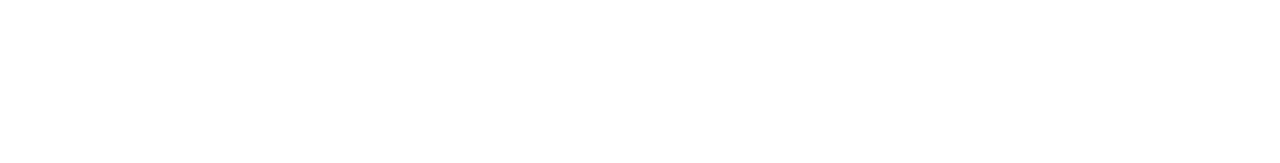
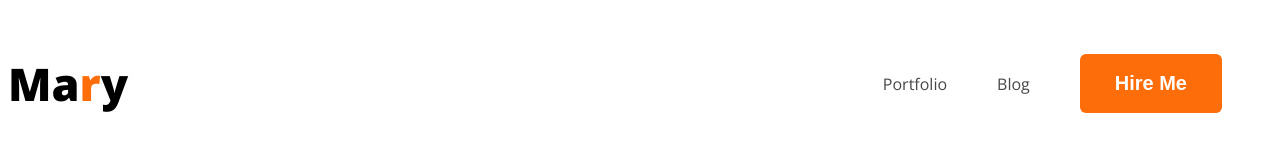
Before and after one commit to rozaneekantadas/developer-portfolio, a plain HTML site: page index.html in a window 1280 px wide. Drawn offline with nearby package versions, Linux system fonts and the light colour scheme.

Commit message:
added nav

```diff
--- a/index.html
+++ b/index.html
@@ -3,9 +3,32 @@
 <head>
     <meta charset="UTF-8">
     <meta name="viewport" content="width=device-width, initial-scale=1.0">
+    <link rel="preconnect" href="https://fonts.googleapis.com">
+    <link rel="preconnect" href="https://fonts.gstatic.com" crossorigin>
+    <link href="https://fonts.googleapis.com/css2?family=Open+Sans:ital,wght@0,300..800;1,300..800&display=swap" rel="stylesheet">
+    <link rel="stylesheet" href="styles/index.css">
     <title>Developer Portfolio</title>
 </head>
 <body>
+    <header>
+        <nav>
+            <h3 class="nav-title">Ma<span class="primary-text">r</span>y</h3>
+            <ul>
+                <li><a href="">Portfolio</a></li>
+                <li><a href="">Blog</a></li>
+                <li><button class="btn-primary">Hire Me</button></li>
+            </ul>
+        </nav>
+
+    </header>
+
+    <main>
+
+    </main>
+
+    <footer>
+
+    </footer>
 
 </body>
 </html>
--- /dev/null
+++ b/styles/index.css
@@ -0,0 +1,48 @@
+/* common shared styles */
+body{
+    font-family: "Lato", sans-serif;
+    font-family: "Open Sans", sans-serif;
+}
+
+/* nav related styles */
+
+nav {
+    display: flex;
+    align-items: center;
+    justify-content: space-between;
+}
+
+.nav-title{
+    color: black;
+    font-size: 45px;
+    font-weight: 800;
+}
+
+.primary-text{
+    color: #FD6E0A;
+}
+
+.btn-primary{
+    background-color: #FD6E0A;
+    border-radius: 6px;
+    border: none;
+    color: white;
+    padding: 18px 35px;
+    font-size: 20px;
+    font-weight: 700;
+}
+
+nav > ul {
+    display: flex;
+    align-items: center;
+}
+
+nav li{
+    list-style: none;
+    margin-right: 50px;
+}
+
+nav a{
+    text-decoration: none;
+    color: #474747;
+}
```
